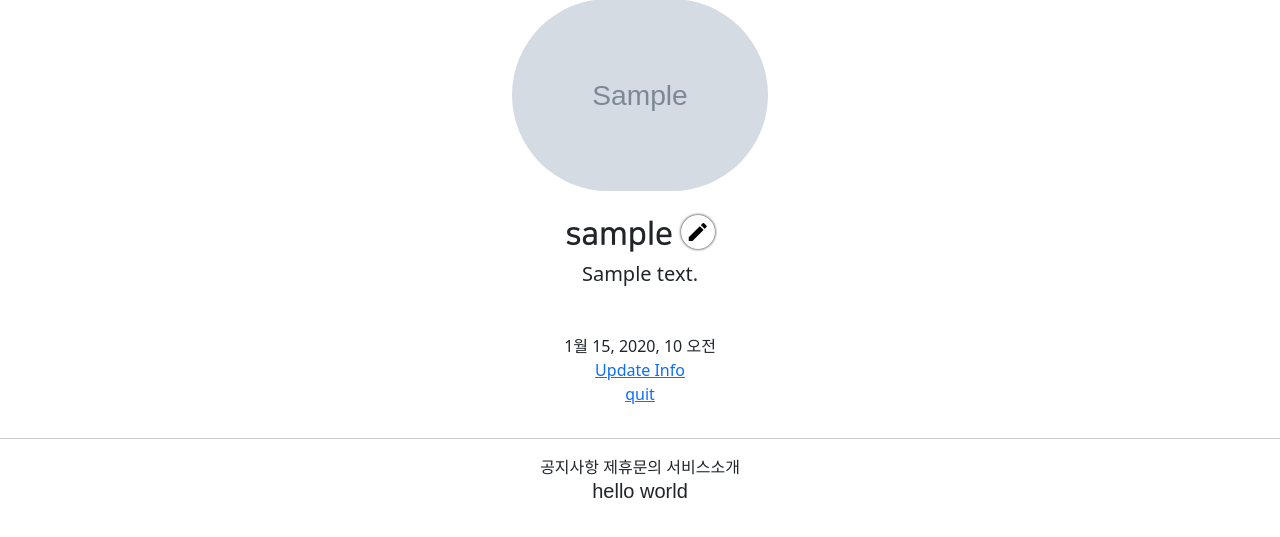
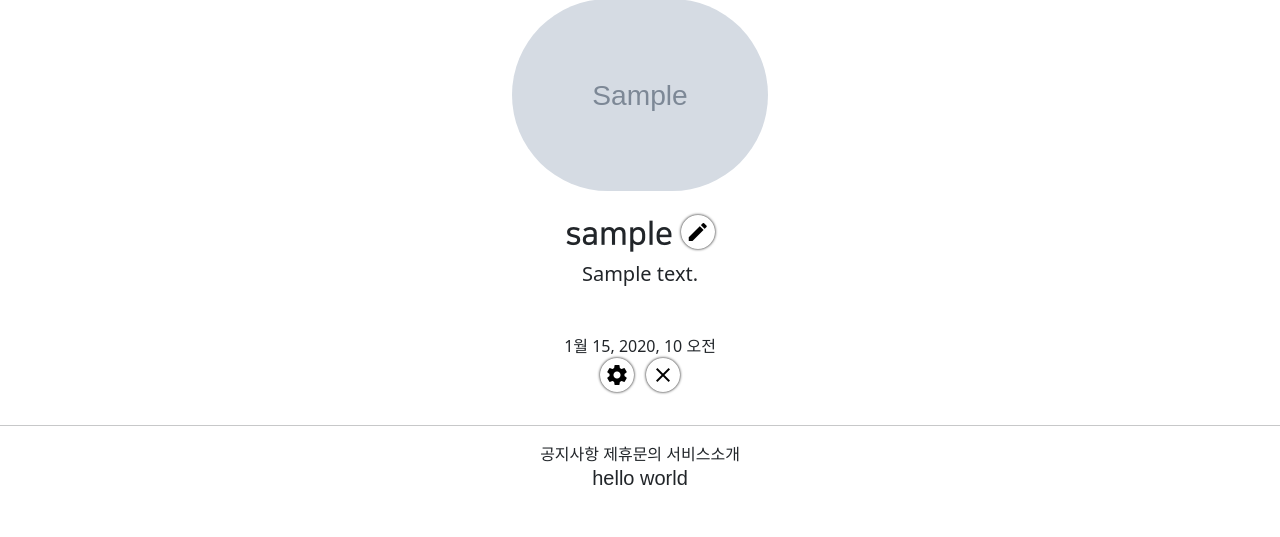
Before and after one commit to dayoorang/third_project, a Django app: page /accounts/detail/1 in a window 1280 px wide. Shown: the part 226-763 px from the top of the page. Run offline with Django 3.2, Linux system fonts and the light colour scheme; a user stored in the database is signed in; tables that the repository leaves empty hold one stand-in row (values such as "Sample post"); grey boxes marked "Sample" are stand-in pictures; parts of the project's set-up code (start-up, migrations or seed data) failed here and were passed over; some libraries are stand-ins or nearby versions; some web fonts are replaced.

Commit message:
210730 third_project commit 2

```diff
--- a/accountsapp/templates/accountsapp/detail.html
+++ b/accountsapp/templates/accountsapp/detail.html
@@ -31,13 +31,14 @@
     </div>
     {% if user == target_user %}
         <div>
-            <a href="{% url 'accountsapp:update' target_user.pk %}">
-                Update Info
-            </a>
-        </div>
-        <div>
-            <a href="{% url 'accountsapp:delete' target_user.pk %}">
-                quit
+                <a href ="{% url 'accountsapp:update' pk=target_user.pk %}"
+                class ="material-icons round_button mx-1">
+                    settings
+                </a>
+
+            <a href="{% url 'accountsapp:delete' target_user.pk %}"
+            class="material-icons round_button mx-1">
+                close
             </a>
         </div>
     {% endif %}
```
